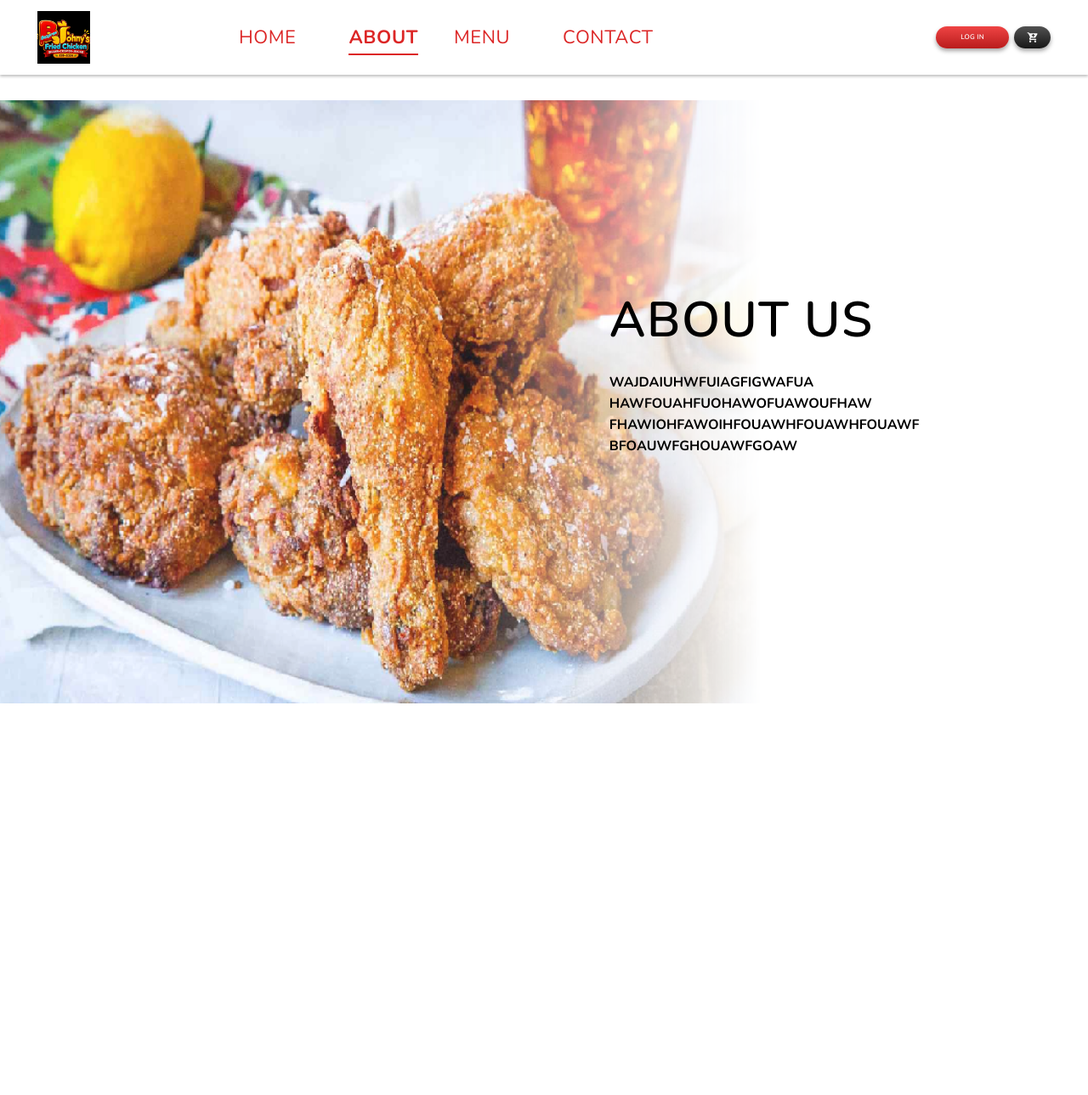
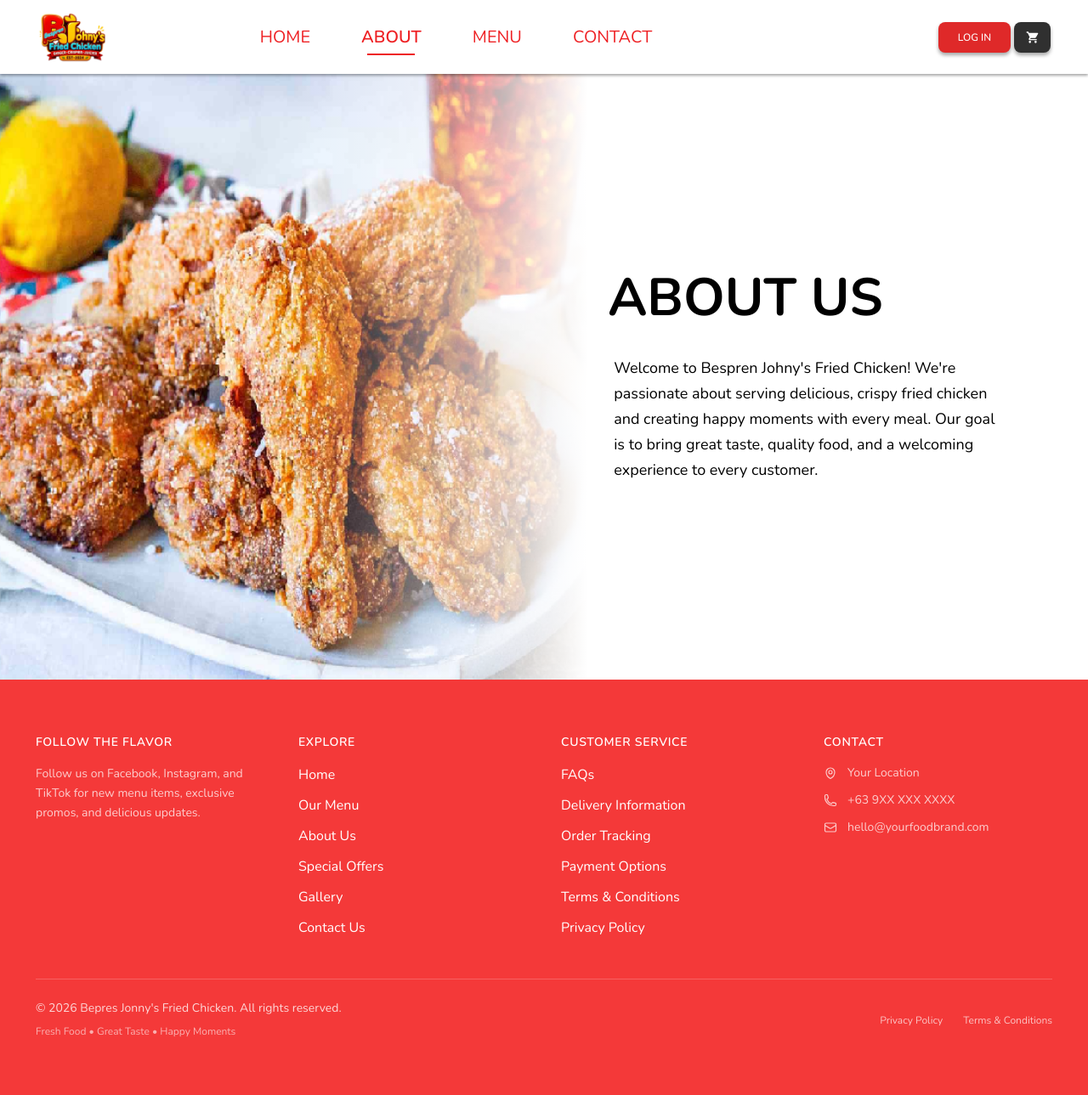
Before and after one commit to khianvictorycalderon/BJFC-Order-Management-System, a Django app: page /about/ in a window 1280 px wide. Shown: the whole page at 85% size. Before the commit the page ends 828 px from the top, so only its background shows below. Run offline with Django 5.2, Linux system fonts and the light colour scheme.

Commit message:
Fixed about page (replaced with reusable navbar and footer)

```diff
--- a/pages/templates/public/about.html
+++ b/pages/templates/public/about.html
@@ -1,64 +1,55 @@
 {% extends 'base.html' %}
 {% load static %}
 
-{% block title %}About Us | BJ Johnny's Fried Chicken{% endblock %}
+{% block title %}About Us | Bespren Johny's Fried Chicken{% endblock %}
 
 {% block content %}
-<link rel="preconnect" href="https://fonts.googleapis.com">
-<link rel="preconnect" href="https://fonts.gstatic.com" crossorigin>
-<link href="https://fonts.googleapis.com/css2?family=Nunito:wght@400;600;700;800&display=swap" rel="stylesheet">
+{% include 'components/navbar.html' with active='about' %}
 
-<div class="bg-white font-['Nunito',sans-serif] text-black antialiased">
+<main class="pt-[87px]">
 
-  <!-- NAVBAR -->
-  <header class="relative z-20 flex h-[88px] items-center justify-between bg-white px-6 shadow-[0_2px_3px_rgba(0,0,0,0.25)] lg:px-11">
+    <!-- About Hero Section -->
+    <section
+        id="about"
+        class="relative flex min-h-[calc(100vh-87px)] flex-col overflow-hidden lg:flex-row"
+    >
 
-    <a href="#" class="shrink-0">
-     <img src="{% static 'images/logo.png' %}" alt="BJ Johnny's Fried Chicken" style="height:62px; width:auto; object-fit:contain;">
-    </a>
+        <!-- Left: Store Artwork -->
+        <div class="relative order-1 flex min-h-[350px] w-full items-center justify-center overflow-hidden sm:min-h-[450px] lg:min-h-0 lg:w-[54%]">
 
-    <nav class="hidden flex-1 items-center gap-[62px] pl-[175px] md:flex">
-      <a href="#" class="text-[22px] font-normal tracking-wide text-red-600">HOME</a>
-      <a href="#" class="relative text-[22px] font-bold tracking-wide text-red-600">
-        ABOUT
-        <span class="absolute -bottom-1 left-0 right-0 h-[2px] bg-red-600"></span>
-      </a>
-      <a href="#" class="-ml-5 text-[22px] font-normal tracking-wide text-red-600">MENU</a>
-      <a href="#" class="text-[22px] font-normal tracking-wide text-red-600">CONTACT</a>
-    </nav>
+            <img
+                src="{% static 'images/store.png' %}"
+                alt="Inside Bespren Johny's Fried Chicken"
+                class="absolute inset-0 h-full w-full object-cover object-center"
+            >
 
-    <div class="flex items-center gap-1.5">
-      <a href="#"
-         class="flex h-[26px] w-[86px] items-center justify-center rounded-full bg-gradient-to-b from-red-500 to-red-700 text-[8px] font-semibold uppercase tracking-wide text-white shadow-[0_3px_5px_rgba(0,0,0,0.35)]">
-        Log in
-      </a>
-      <a href="#" aria-label="Cart"
-         class="flex h-[26px] w-[43px] items-center justify-center rounded-full bg-gradient-to-b from-neutral-600 to-neutral-900 text-white shadow-[0_3px_5px_rgba(0,0,0,0.35)]">
-        <svg xmlns="http://www.w3.org/2000/svg" viewBox="0 0 24 24" fill="currentColor" class="h-3.5 w-3.5">
-          <path d="M7 18a2 2 0 1 0 0 4 2 2 0 0 0 0-4Zm10 0a2 2 0 1 0 0 4 2 2 0 0 0 0-4ZM1 2v2h2l3.6 7.6-1.4 2.4C4.5 15.3 5.5 17 7 17h12v-2H7.4l1.1-2h7.5c.8 0 1.4-.4 1.7-1l3.6-6.5A1 1 0 0 0 20.4 4H5.2l-.9-2H1Zm11 3h2v2h2v2h-2v2h-2V9h-2V7h2V5Z"/>
-        </svg>
-      </a>
-    </div>
-  </header>
+            <!-- Image Fade -->
+            <div
+                class="absolute inset-0 bg-gradient-to-r from-transparent via-transparent to-white lg:block"
+                aria-hidden="true"
+            ></div>
 
-  <!-- ABOUT HERO -->
-  <main class="relative min-h-[710px] overflow-hidden bg-white pt-[30px]">
+        </div>
 
-    <img src="{% static 'images/store.png' %}" alt="Inside BJ Johnny's Fried Chicken"
-        style="position:absolute; left:0; top:30px; width:70%; height:710px; max-width:none; object-fit:cover; opacity:0.9;
-               -webkit-mask-image:linear-gradient(to right,#000 0%,#000 62%,transparent 100%);
-               mask-image:linear-gradient(to right,#000 0%,#000 62%,transparent 100%);">
+        <!-- Right: About Copy -->
+        <div class="order-2 flex w-full flex-col justify-center px-6 py-12 sm:px-10 lg:w-[46%] lg:py-16 lg:pl-6 lg:pr-[98px]">
 
+            <h1 class="text-4xl font-bold uppercase leading-tight sm:text-5xl xl:text-[62px]">
+                About Us
+            </h1>
 
-    <section class="relative z-10 flex min-h-[710px] items-center">
-      <div class="-mt-[60px] ml-auto w-full px-6 md:w-[44%] md:px-0 md:pr-12 lg:pr-24">
-        <h1 class="text-[40px] font-semibold uppercase leading-none tracking-wide md:text-[58px]">About Us</h1>
-        <p class="mt-8 max-w-[430px] break-words text-[16px] font-bold uppercase leading-[25px]">
-          WAJDAIUHWFUIAGFIGWAFUA HAWFOUAHFUOHAWOFUAWOUFHAW FHAWIOHFAWOIHFOUAWHFOUAWHFOUAWF BFOAUWFGHOUAWFGOAW
-        </p>
-      </div>
+            <p class="mt-6 max-w-[520px] text-base leading-relaxed sm:text-lg sm:leading-[30px] lg:mt-9 lg:pl-[7px]">
+                Welcome to Bespren Johny's Fried Chicken! We're passionate about
+                serving delicious, crispy fried chicken and creating happy moments
+                with every meal. Our goal is to bring great taste, quality food,
+                and a welcoming experience to every customer.
+            </p>
+
+        </div>
+
     </section>
-  </main>
 
-</div>
+</main>
+
+{% include 'components/footer.html' %}
 {% endblock %}
```
